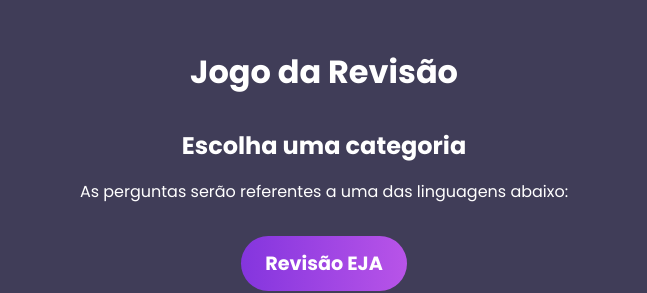
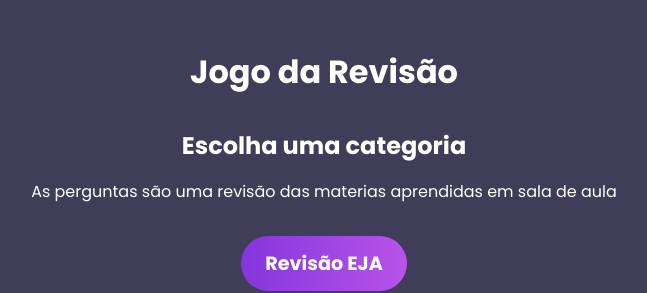
Before and after one commit to Osouzaa/QuizRevisao, a React (Vite) app: page / in a window 1280 px wide. Both pictures are taken after a click on the button "Iniciar". Shown: the top 293 px of the page, without its empty margins (316-963 px from the left). Built offline with nearby package versions, Linux system fonts and the light colour scheme.

Commit message:
Update PickCategory.jsx

```diff
--- a/src/components/PickCategory/PickCategory.jsx
+++ b/src/components/PickCategory/PickCategory.jsx
@@ -18,7 +18,7 @@ const PickCategory = () => {
   return (
     <div id="category">
       <h2>Escolha uma categoria</h2>
-      <p>As perguntas serão referentes a uma das linguagens abaixo:</p>
+      <p>As perguntas são uma revisão das materias aprendidas em sala de aula</p>
       {quizState.questions.map((question) => (
         <button
           onClick={() => chooseCategoryAndReorderQuestions(question.category)}
```
